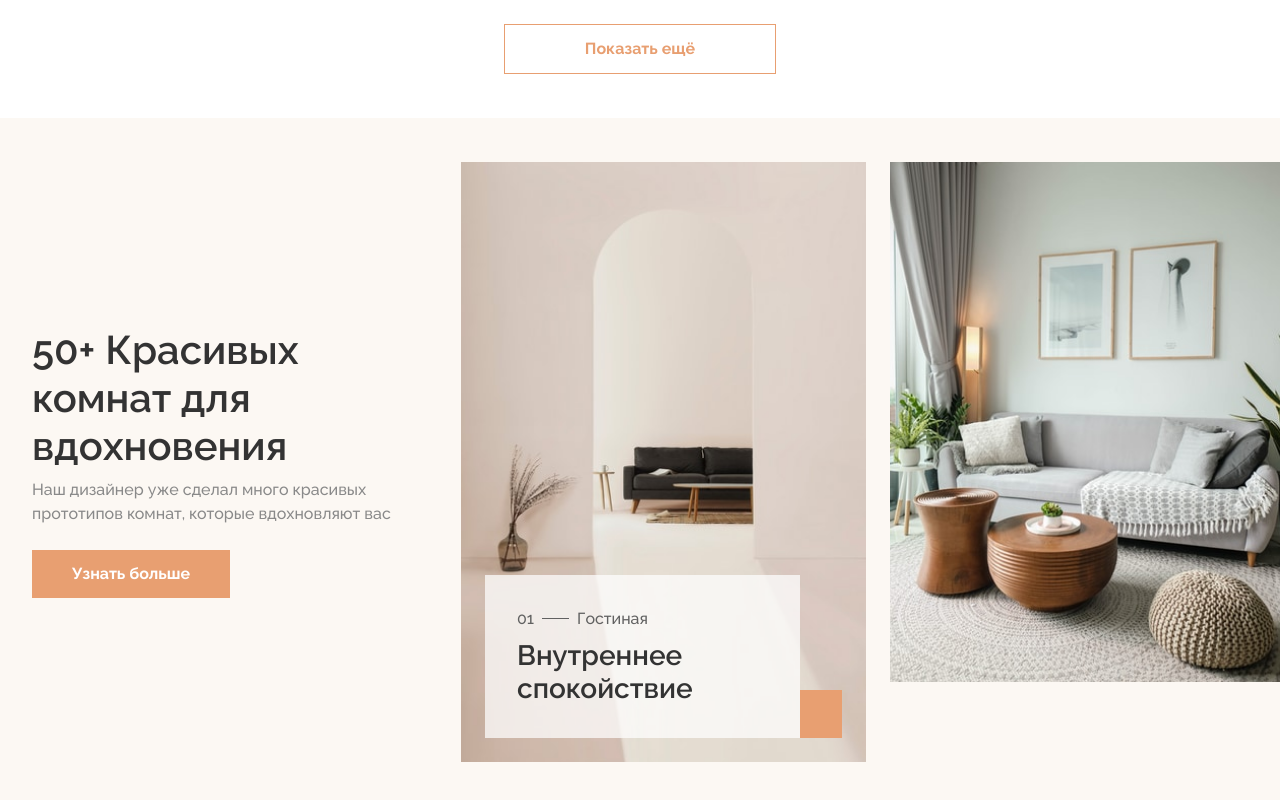
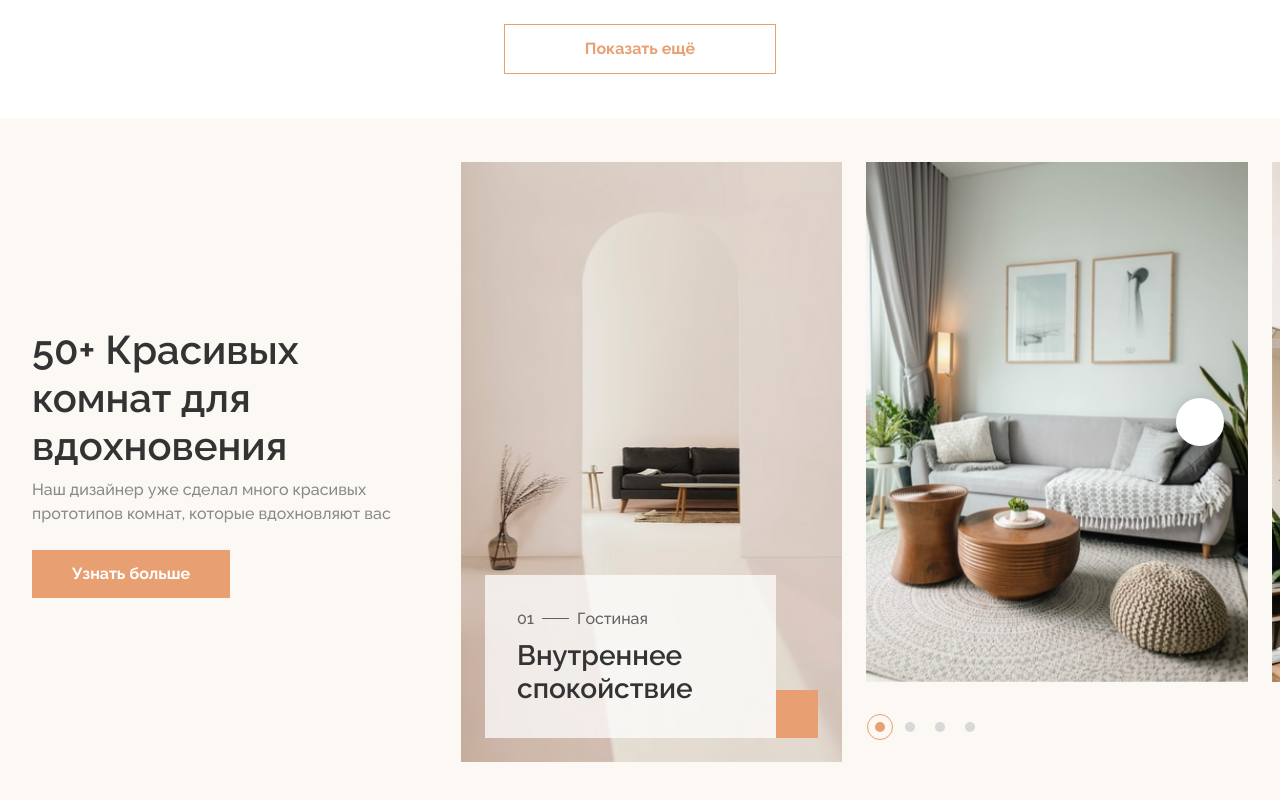
Before and after one commit to yashfun/funiro, a plain HTML site: page index.html in a window 1280 px wide. Shown: the part 1971-2771 px from the top of the page. Drawn offline with nearby package versions, Linux system fonts and the light colour scheme.

Commit message:
more changes

```diff
--- a/css/main.css
+++ b/css/main.css
@@ -654,11 +654,11 @@ h6{
 	display: flex;
 	flex-wrap: wrap;
 	min-height: 600px;
+	position: relative;
 }
 
 .inspiration-content{
 	flex: 0 1 33.333%;
-	margin-right: 24px;
 	position: relative;
 	z-index: 1;
 	background-color: #FCF8F3;
@@ -669,8 +669,9 @@ h6{
 }
 
 .inspiration-slider{
-	flex: 0 1 33.333%;
+	flex: 0 1 calc(33.333% - 24px);
 	overflow: visible;
+	position: relative;
 }
 
 .inspiration-title{
@@ -702,14 +703,14 @@ h6{
 
 .inspiration-slider-item{
 	height: calc(100% - 80px);
-	width: 100%;
+	flex: 1 0 100%;
 	min-height: 384px;
 	background-repeat: no-repeat;
 	background-position: center;
 	background-size: cover;
 	position: relative;
 	counter-increment: li;
-	margin-right: 24px;
+	margin-left: 24px;
 	transition: height .5s;
 }
 
@@ -784,3 +785,78 @@ h6{
 .inspiration-slider-item .item-link span{
 	color: var(--w);
 }
+
+.inspiration-slider .slider-btn{
+	position: absolute;
+	left: calc(200% - 24px);
+	top: calc(50% - 40px);
+	display: flex;
+	align-items: center;
+	justify-content: center;
+	width: 48px;
+	height: 48px;
+	border-radius: 50%;
+	background-color: var(--w);
+	box-shadow: 0px 4px 14px 1px rgba(0, 0, 0, 0.16);
+	transform: translateY(-50%);
+}
+
+.inspiration-slider .slider-btn span{
+	color: var(--prim);
+	transform: rotate(180deg);
+}
+
+.slider-nav{
+	position: absolute;
+	bottom: 30px;
+	left: calc(100% + 56px);
+	margin: 0;
+	align-items: center;
+	flex-wrap: nowrap;
+}
+
+.slider-nav > *{
+	padding-left: 0;
+}
+
+.slider-nav > * > *{
+	background: none;
+	overflow: visible;
+	transition: none;
+}
+
+.slider-nav > * > :hover{
+	background-color: var(--prim);
+}
+
+.slider-nav li{
+	margin-right: 20px;
+}
+
+.slider-nav li a{
+	width: 10px;
+	height: 10px;
+	border: none;
+	border-radius: 50%;
+	background-color: var(--g5);
+	padding: 0;
+}
+
+.slider-nav li.uk-active a{
+	background-color: var(--prim);
+	border: none;
+	position: relative;
+
+}
+
+.slider-nav li.uk-active a::before{
+	content: "";
+	position: absolute;
+	width: 26px;
+	height: 26px;
+	border: 1px solid var(--prim);
+	top: 50%;
+	left: 50%;
+	border-radius: 50%;
+	transform: translate(-50%, -50%);
+}
--- a/index.html
+++ b/index.html
@@ -350,6 +350,8 @@
 							</div>
 						</li>
 					</ul>
+					<a class="slider-btn" href="#" uk-slider-item="next"><span class="material-icons-outlined">&#xe5e0</span></a>
+					<ul class="slider-nav uk-slider-nav uk-dotnav"></ul>
 				</div>
 			</div>
 		</div>
```
